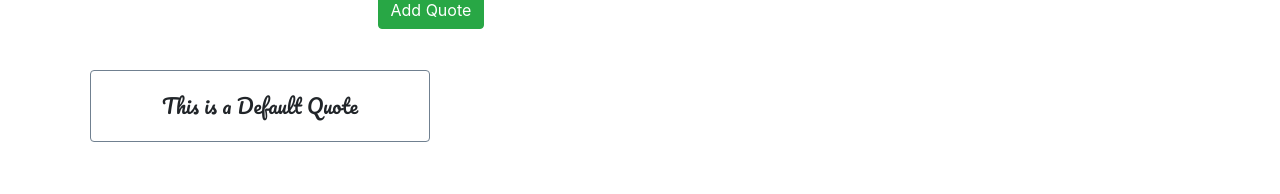
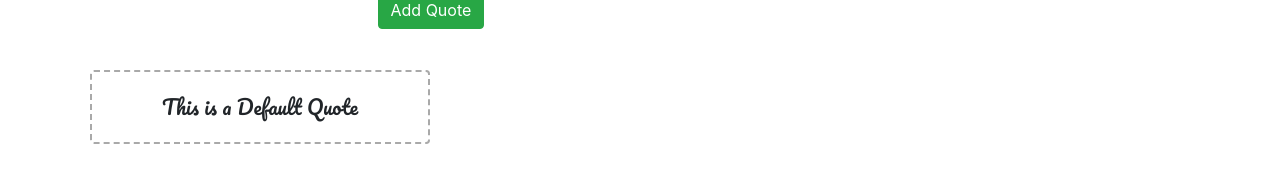
Before and after one commit to manojnaidu619/Quote-world, a Vue app: page / in a window 1280 px wide. Shown: the part 296-490 px from the top of the page. Built offline with nearby package versions, Linux system fonts and the light colour scheme.

Commit message:
Tweak styles

```diff
--- a/src/components/QuoteGrid.vue
+++ b/src/components/QuoteGrid.vue
@@ -30,7 +30,7 @@
    cursor: pointer;
   }
   .card{
-    border: 0.2px solid slategray;
+    border: 2px dashed DarkGrey;
     margin: 5px;
   }
   .card:hover{
```
